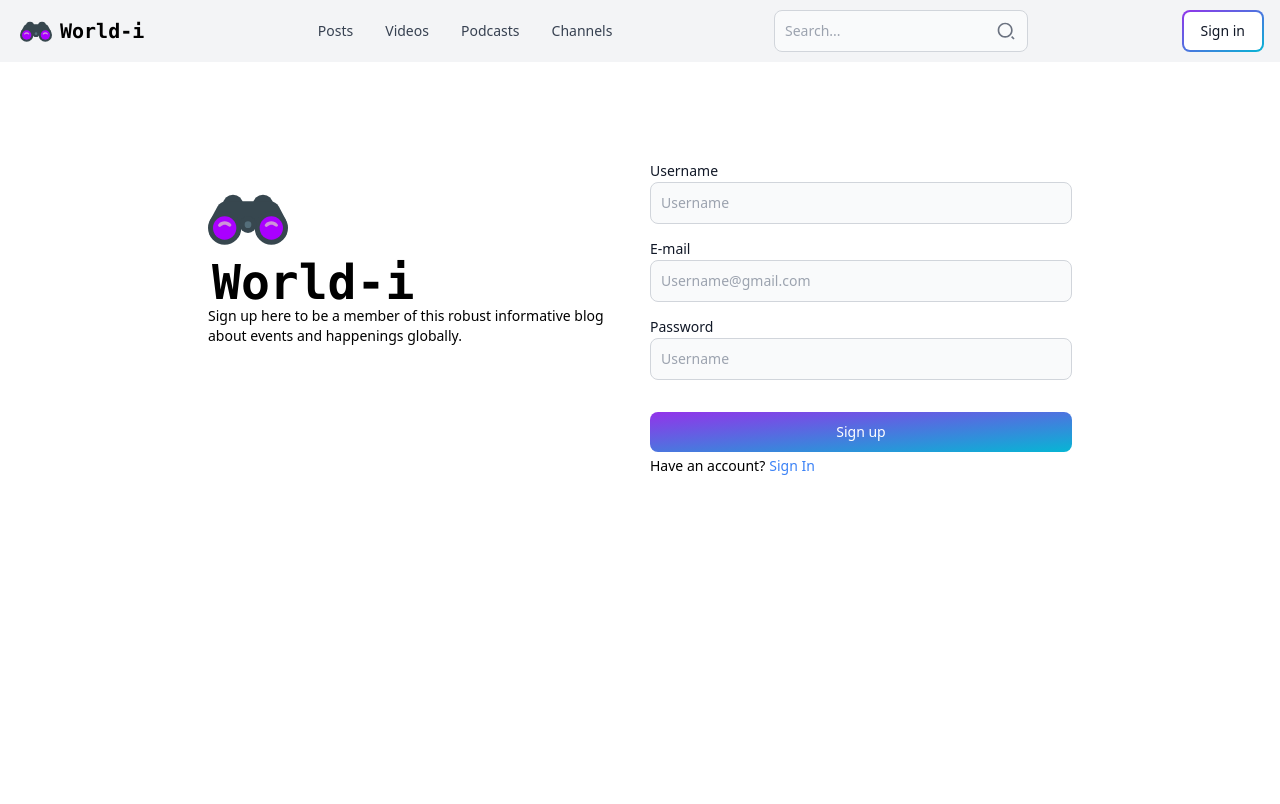
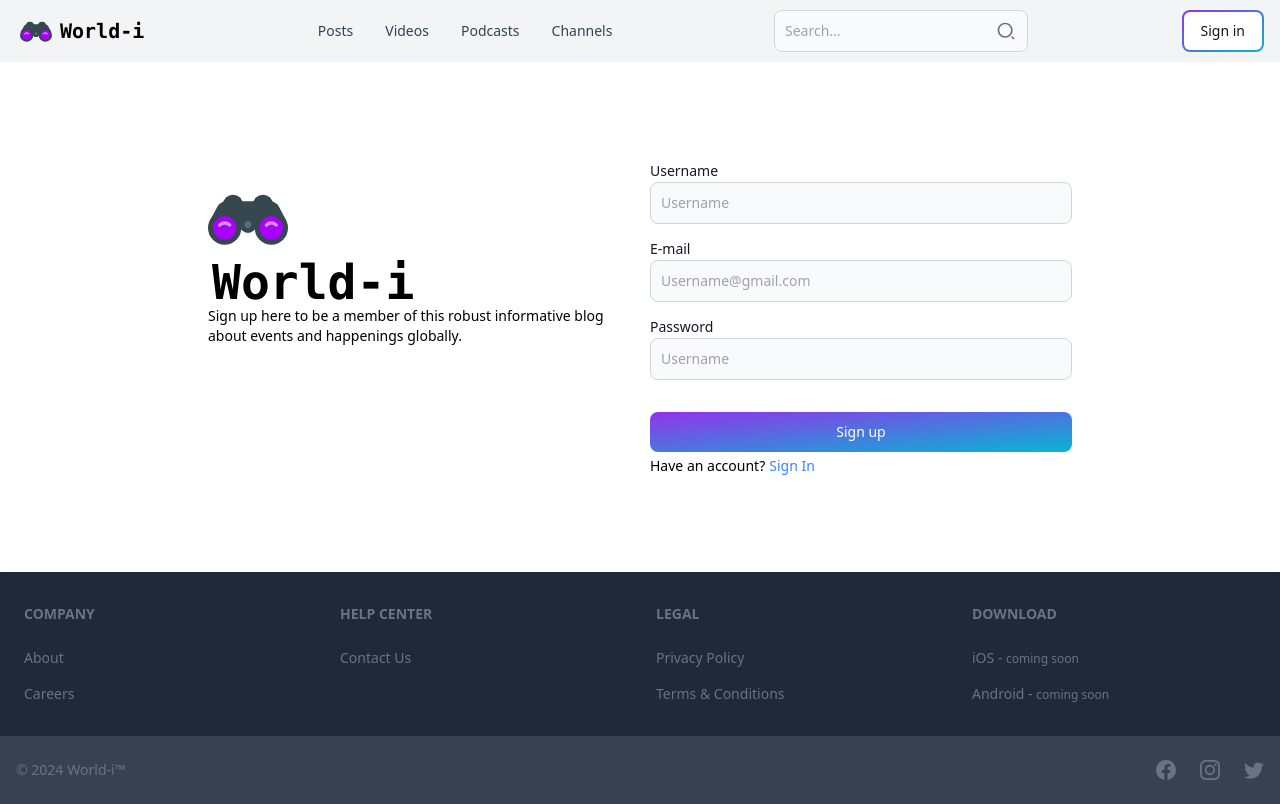
Before and after one commit to Languagelabs/mernstack-blog, a React (Vite) app in the folder client/: page /sign-up in a window 1280 px wide. Built offline with nearby package versions, Linux system fonts and the light colour scheme.

Commit message:
created the footer component

```diff
--- a/client/src/App.jsx
+++ b/client/src/App.jsx
@@ -8,6 +8,7 @@
 import Search from "./pages/Search"
 import SignIn from "./pages/SignIn"
 import SignUp from "./pages/SignUp"
+import Footers from "./components/Footer"
 
 export default function App() {
   return (
@@ -23,6 +24,7 @@
         <Route path="/sign-in" element={<SignIn/>} />
         <Route path="/sign-up" element={<SignUp/>} />
       </Routes>
+      <Footers />
     </BrowserRouter>
   )
 }
--- a/client/src/components/Footer.jsx
+++ b/client/src/components/Footer.jsx
@@ -1,6 +1,48 @@
+import { Footer } from 'flowbite-react';
+import { BsFacebook, BsInstagram, BsTwitter } from 'react-icons/bs';
 
-export default function Footer() {
+export default function Footers() {
   return (
-    <div>Footer</div>
+    <Footer bgDark className=' mt-20 rounded-none'>
+      <div className="w-full">
+        <div className="grid w-full grid-cols-2 gap-8 px-6 py-8 md:grid-cols-4">
+          <div>
+            <Footer.Title title="Company" />
+            <Footer.LinkGroup col>
+              <Footer.Link href="#">About</Footer.Link>
+              <Footer.Link href="#">Careers</Footer.Link>
+            </Footer.LinkGroup>
+          </div>
+          <div>
+            <Footer.Title title="help center" />
+            <Footer.LinkGroup col>
+              <Footer.Link href="#">Contact Us</Footer.Link>
+            </Footer.LinkGroup>
+          </div>
+          <div>
+            <Footer.Title title="legal" />
+            <Footer.LinkGroup col>
+              <Footer.Link href="#">Privacy Policy</Footer.Link>
+              <Footer.Link href="#">Terms &amp; Conditions</Footer.Link>
+            </Footer.LinkGroup>
+          </div>
+          <div>
+            <Footer.Title title="download" />
+            <Footer.LinkGroup col>
+              <Footer.Link href="#">iOS - <span className='text-xs'>coming soon</span></Footer.Link>
+              <Footer.Link href="#">Android - <span className='text-xs'>coming soon</span></Footer.Link>
+            </Footer.LinkGroup>
+          </div>
+        </div>
+        <div className="w-full bg-gray-700 px-4 py-6 sm:flex sm:items-center sm:justify-between">
+          <Footer.Copyright href="#" by="World-i™" year={new Date().getFullYear()} />
+          <div className="mt-4 flex space-x-6 sm:mt-0 sm:justify-center">
+            <Footer.Icon href="#" icon={BsFacebook} />
+            <Footer.Icon href="#" icon={BsInstagram} />
+            <Footer.Icon href="#" icon={BsTwitter} />
+          </div>
+        </div>
+      </div>
+    </Footer>
   )
 }
```
